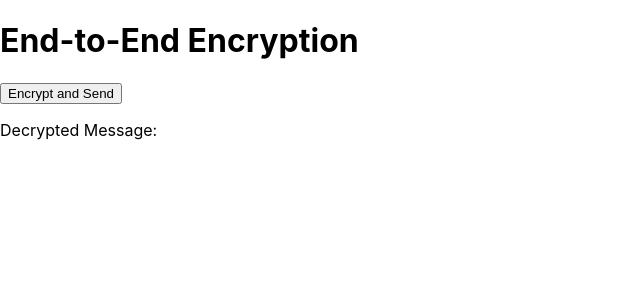
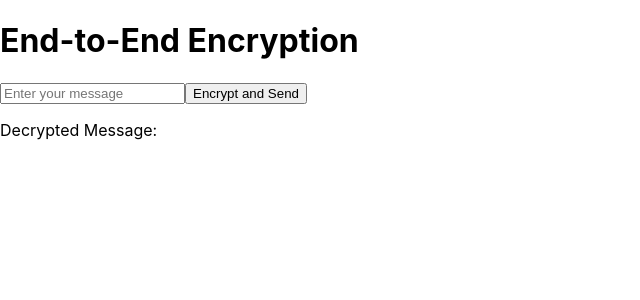
Before and after one commit to S-shubhh/Search_Engine_Optimize, a React (Create React App) app in the folder client/: page / in a window 1280 px wide. Shown: the top 300 px of the page, without its empty margins (0-640 px from the left). Built offline with nearby package versions, Linux system fonts and the light colour scheme.

Commit message:
succefully implemented the encryption decryption using json data POST methodq

```diff
--- a/client/src/App.js
+++ b/client/src/App.js
@@ -2,6 +2,7 @@ import React, { useState } from "react";
 
 const App = () => {
   const [decryptedMessage, setDecryptedMessage] = useState("");
+  const [userMessage, setUserMessage] = useState("");
 
   const encryptData = async (data) => {
     // Fetch the public key
@@ -41,8 +42,12 @@ const App = () => {
   };
 
   const handleEncryptAndSend = async () => {
-    const secretMessage = "This is a secret message!";
-    const encryptedData = await encryptData(secretMessage);
+    if (!userMessage) {
+      alert("Please enter a message!");
+      return;
+    }
+
+    const encryptedData = await encryptData(userMessage);
 
     console.log("Encrypted Data:", encryptedData);
 
@@ -60,6 +65,12 @@ const App = () => {
   return (
     <div>
       <h1>End-to-End Encryption</h1>
+      <input
+        type="text"
+        placeholder="Enter your message"
+        value={userMessage}
+        onChange={(e) => setUserMessage(e.target.value)}
+      />
       <button onClick={handleEncryptAndSend}>Encrypt and Send</button>
       <p>Decrypted Message: {decryptedMessage}</p>
     </div>
```
